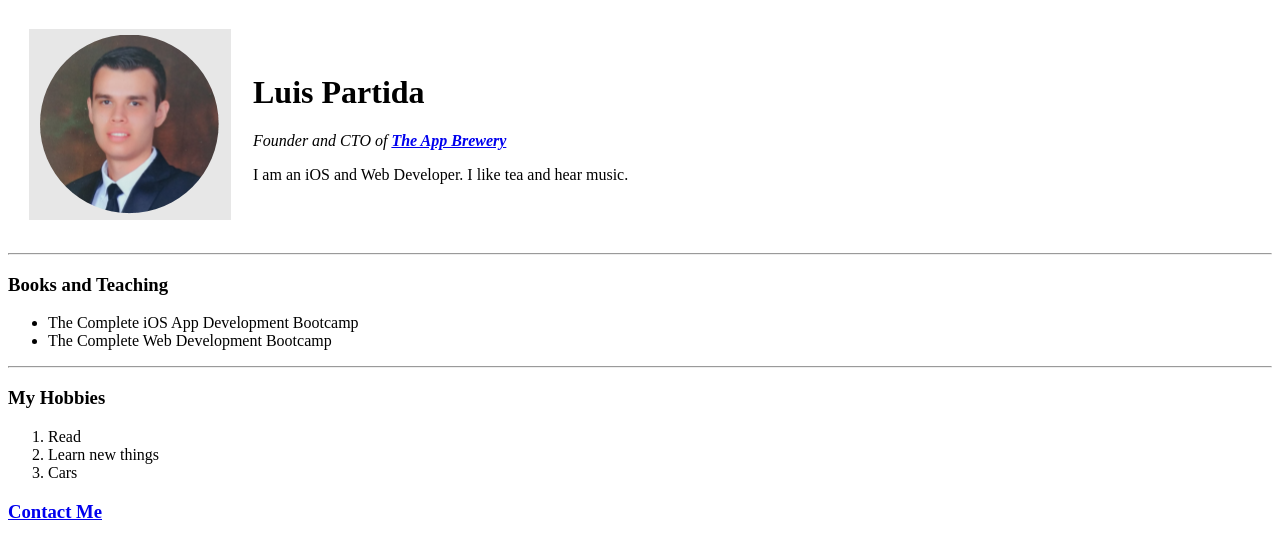
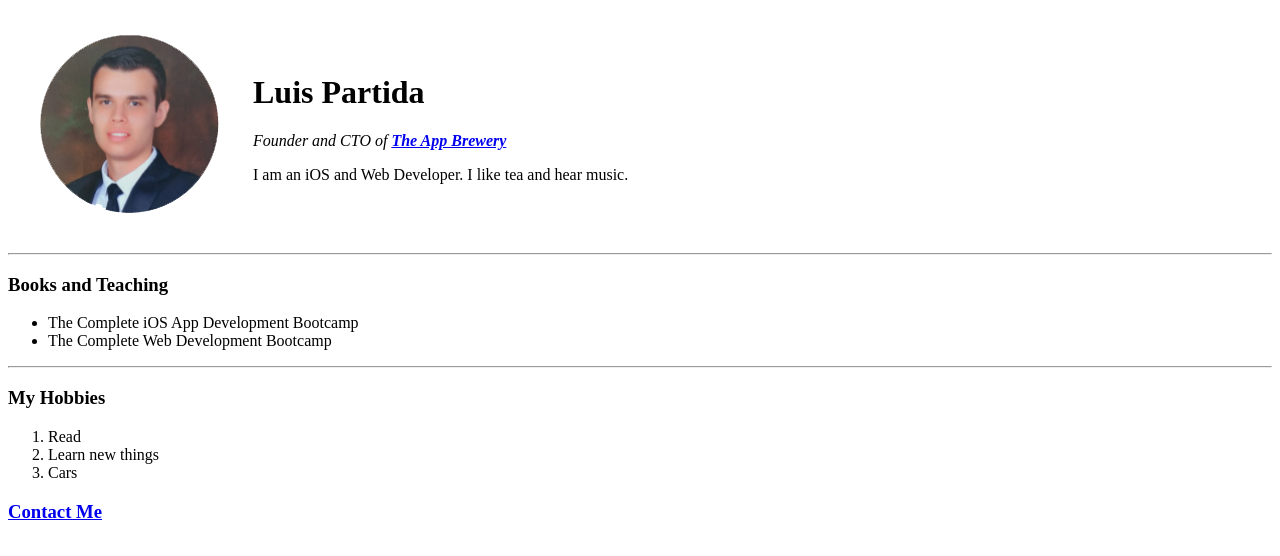
Before and after one commit to Luisvale97/cv, a plain HTML site: page index.html in a window 1280 px wide. Drawn offline with Linux system fonts and the light colour scheme.

Commit message:
Add files via upload

```diff
--- a/index.html
+++ b/index.html
@@ -9,7 +9,7 @@
 <body>
   <table cellspacing="20">
     <tr>
-      <td><img src="images/pepe.png" alt="luis profile picture"></td>
+      <td><img src="images/pepeSinFondo.png" alt="luis profile picture"></td>
       <td>
         <h1>Luis Partida</h1>
         <p><em>Founder and CTO of <strong><a href="https://www.appbrewery.co/">The App Brewery</a></strong></em></p>
```
Also changed, not shown: images/pepeSinFondo.png (added).
